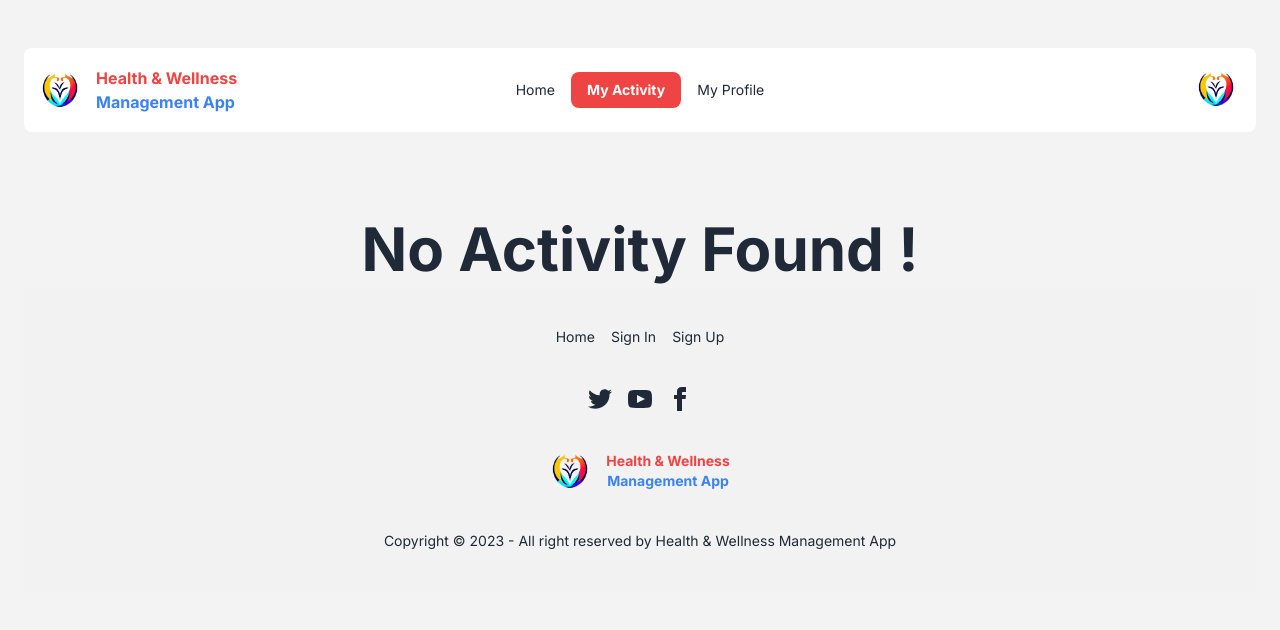
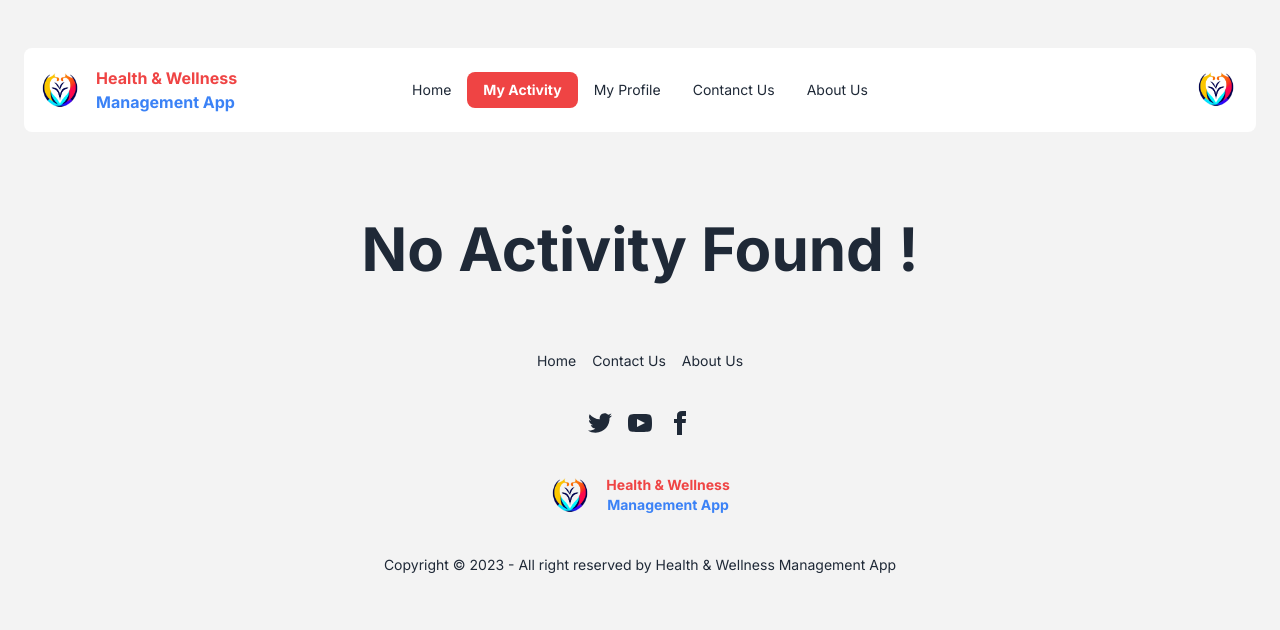
Before and after one commit to ShantoNoor/Health-Wellness-Management-App, a React (Vite) app: page /my-activity in a window 1280 px wide. Shown: the top 630 px of the page. Built offline with nearby package versions, Linux system fonts and the light colour scheme.

Commit message:
all routes fixed

```diff
--- a/src/components/Cards.jsx
+++ b/src/components/Cards.jsx
@@ -1,16 +1,17 @@
-import { useState } from "react";
+import { useEffect, useState } from "react";
 import { FaDollarSign } from "react-icons/fa";
 import { useNavigate } from "react-router-dom";
 
 const Cards = ({ data, lg, disabled, len }) => {
   const navigate = useNavigate();
-  const [showLength, setShowLength] = useState(len);
+    const [showLength, setShowLength] = useState(len);
+    // useEffect(()=>{},[lg])
 
   return (
     <>
       <div
-        className={`w-full grid grid-cols-1 md:grid-cols-2 lg:${
-          "grid-cols-" + lg
+        className={`w-full grid grid-cols-1 md:grid-cols-2 ${
+          lg > 3 ? "lg:grid-cols-4" : "lg:grid-cols-3"
         } gap-6 justify-items-center`}
       >
         {data?.slice(0, showLength).map((item) => (
--- a/src/components/Footer.jsx
+++ b/src/components/Footer.jsx
@@ -4,16 +4,16 @@ import Logo from "./Logo";
 
 const Footer = () => {
   return (
-    <footer className="footer footer-center p-10 bg-base-200 text-base-content rounded">
+    <footer className="footer footer-center p-10  text-base-content rounded-lg mt-6">
       <nav className="grid grid-flow-col gap-4">
         <Link to="/" className="link link-hover">
           Home
         </Link>
-        <Link to="/sign-in" className="link link-hover">
-          Sign In
+        <Link to="/contact-us" className="link link-hover">
+          Contact Us
         </Link>
-        <Link to="/sign-up" className="link link-hover">
-          Sign Up
+        <Link to="/about-us" className="link link-hover">
+          About Us
         </Link>
       </nav>
       <nav>
--- a/src/components/Logo.jsx
+++ b/src/components/Logo.jsx
@@ -13,7 +13,6 @@ const Logo = () => {
           src={logo}
           style={{ height: "40px" }}
           alt="Health and Wellness Logo"
-          loading="lazy"
         />
         <h1 className="font-bold lg:flex flex-col hidden">
           <span className="text-red-500">Health & Wellness</span>
--- a/src/components/Navbar.jsx
+++ b/src/components/Navbar.jsx
@@ -9,6 +9,17 @@ const Navbar = () => {
     {
       text: "Home",
       to: "/",
+    },
+  ];
+
+  const commonLinks = [
+    {
+      text: "Contanct Us",
+      to: "/contact-us",
+    },
+    {
+      text: "About Us",
+      to: "/about-us",
     },
   ];
 
@@ -39,9 +50,9 @@ const Navbar = () => {
 
   useEffect(() => {
     if (user) {
-      setNavlinks([...links, ...protectedLinks]);
+      setNavlinks([...links, ...protectedLinks, ...commonLinks]);
     } else {
-      setNavlinks([...links, ...unProtectedLinks]);
+      setNavlinks([...links, ...commonLinks, ...unProtectedLinks]);
     }
   }, []);
 
--- a/src/main.jsx
+++ b/src/main.jsx
@@ -4,8 +4,13 @@ import { createBrowserRouter, RouterProvider } from "react-router-dom";
 import "./index.css";
 import MainLayout from "./layout/MainLayout";
 import { lazy } from "react";
-import SignIn from "./pages/SignIn";
-import SignUp from "./pages/SignUp";
+
+const SignIn = lazy(() => import("./pages/SignIn"));
+const SignUp = lazy(() => import("./pages/SignUp"));
+const ContanctUs = lazy(() => import("./pages/ContanctUs"));
+const AboutUs = lazy(() => import("./pages/AboutUs"));
+const MyProfile = lazy(() => import("./pages/MyProfile"));
+const SignOut = lazy(() => import("./pages/SignOut"));
 const Activity = lazy(() => import("./pages/Activity"));
 const Home = lazy(() => import("./pages/Home"));
 const Details = lazy(() => import("./pages/Details"));
@@ -14,16 +19,16 @@ const ErrorPage = lazy(() => import("./pages/ErrorPage"));
 const router = createBrowserRouter([
   {
     path: "/",
-    element: <MainLayout></MainLayout>,
+    element: <MainLayout />,
     errorElement: <ErrorPage />,
     children: [
       {
         path: "/",
-        element: <Home></Home>,
+        element: <Home />,
       },
       {
         path: "/details/:id",
-        element: <Details></Details>
+        element: <Details />,
       },
       {
         path: "/sign-up",
@@ -35,15 +40,23 @@ const router = createBrowserRouter([
       },
       {
         path: "/sign-out",
-        element: <Home></Home>,
+        element: <SignOut />,
       },
       {
         path: "/my-activity",
-        element: <Activity></Activity>,
+        element: <Activity />,
       },
       {
         path: "/my-profile",
-        element: <Home></Home>,
+        element: <MyProfile />,
+      },
+      {
+        path: "/contact-us",
+        element: <ContanctUs />,
+      },
+      {
+        path: "/about-us",
+        element: <AboutUs />,
       },
     ],
   },
--- /dev/null
+++ b/src/pages/AboutUs.jsx
@@ -0,0 +1,8 @@
+
+const AboutUs = () => {
+  return (
+    <div>AboutUs</div>
+  )
+}
+
+export default AboutUs
--- /dev/null
+++ b/src/pages/ContanctUs.jsx
@@ -0,0 +1,8 @@
+
+const ContanctUs = () => {
+  return (
+    <div>ContanctUs</div>
+  )
+}
+
+export default ContanctUs
--- /dev/null
+++ b/src/pages/MyProfile.jsx
@@ -0,0 +1,5 @@
+const MyProfile = () => {
+  return <div>MyProfile</div>;
+};
+
+export default MyProfile;
--- /dev/null
+++ b/src/pages/SignOut.jsx
@@ -0,0 +1,5 @@
+const SignOut = () => {
+  return <div>SignOut</div>;
+};
+
+export default SignOut;
```
